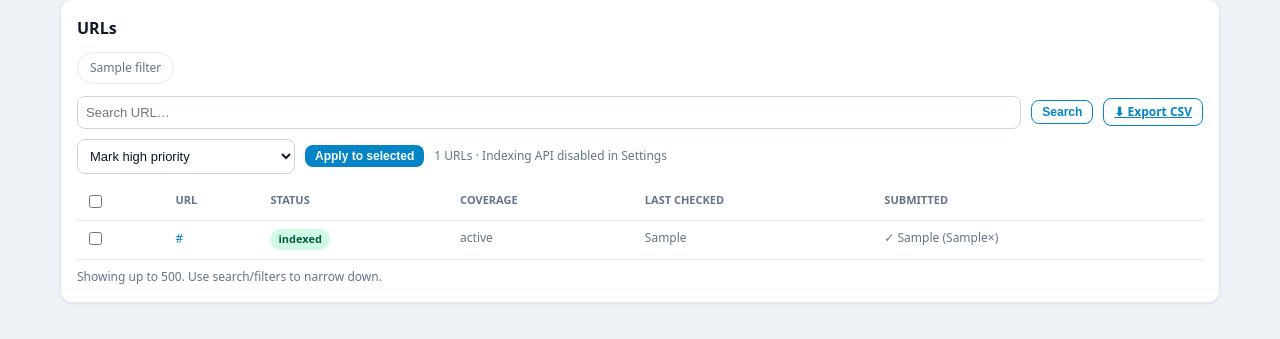
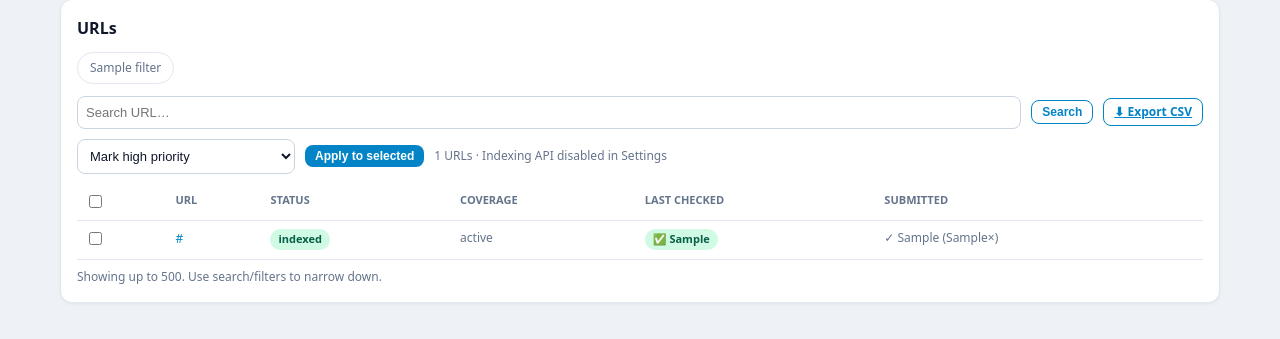
Before and after one commit to onlinequranclasses56-ops/gscpagesindexer, a Flask app: template templates/property.html in a window 1280 px wide. Shown: the part 1336-1675 px from the top of the page. Run offline with Flask 3, Linux system fonts and the light colour scheme; the template is opened without the code that fills it: most values are stand-ins (such as "Sample title", 1, 10 or a date in 2020); data that the repository does not hold is empty; some libraries are stand-ins or nearby versions.

Commit message:
Highlight checked URLs with green ✅ pill in Last checked column (unchecked stays —)

```diff
--- a/templates/property.html
+++ b/templates/property.html
@@ -135,7 +135,7 @@
       <td><span class="url">{{ u.url }}</span>{% if u.priority %}<span class="badge b-warn" style="margin-left:6px">★ priority</span>{% endif %}</td>
       <td>{% if u.indexed %}<span class="badge b-ok">indexed</span>{% elif u.last_checked %}<span class="badge b-bad">not indexed</span>{% else %}<span class="badge b-mut">unchecked</span>{% endif %}</td>
       <td class="mut">{{ u.index_state or '—' }}</td>
-      <td class="mut">{{ (u.last_checked or '—')[:16] }}</td>
+      <td>{% if u.last_checked %}<span class="badge b-ok" title="Checked {{ u.last_checked[:16] }}">✅ {{ u.last_checked[:16] }}</span>{% else %}<span class="mut">—</span>{% endif %}</td>
       <td class="mut">{% if u.last_submitted %}✓ {{ u.last_submitted[:10] }} ({{ u.submit_attempts }}×){% else %}—{% endif %}</td>
     </tr>
     {% endfor %}
```
